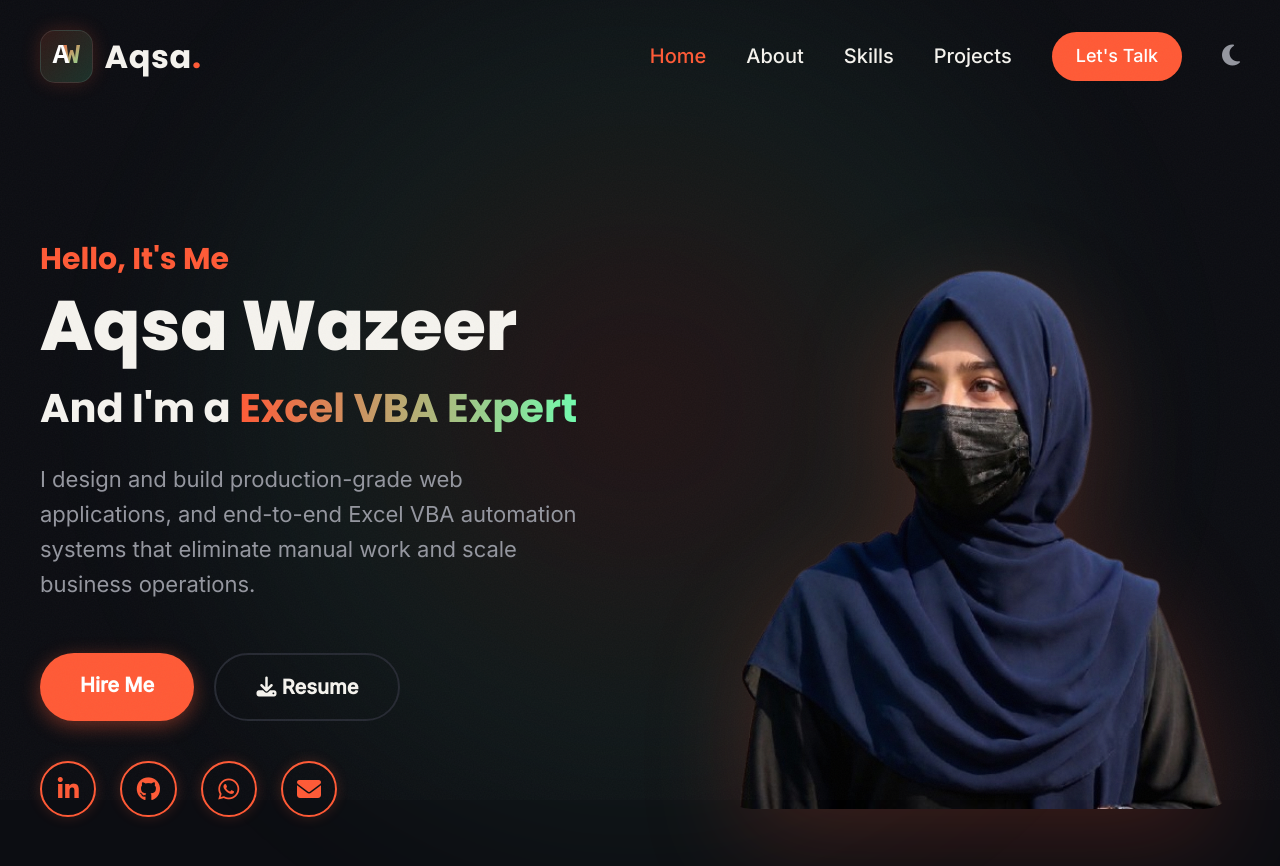
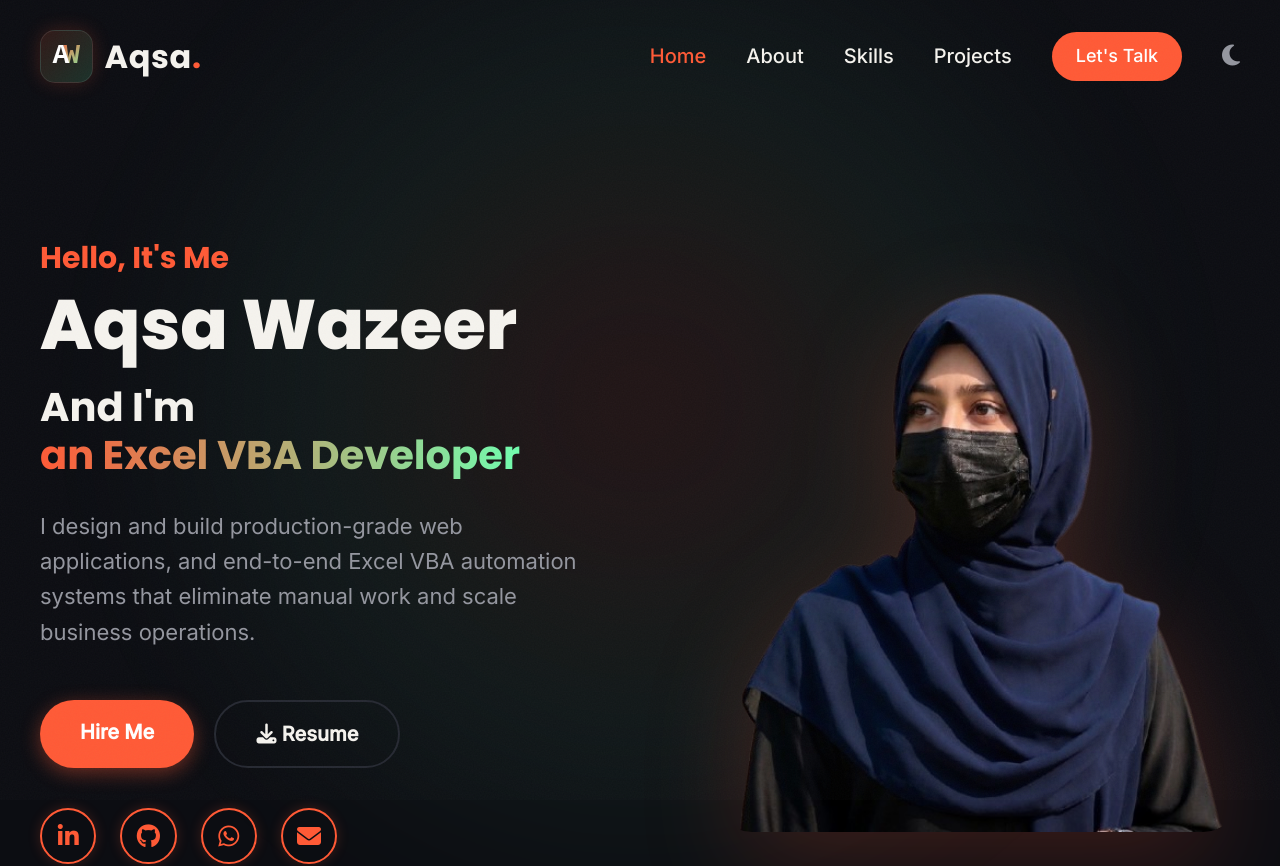
Before and after one commit to hareemrana522-crypto/Portfolio, a React (Vite) app: page / in a window 1280 px wide. Shown: the top 866 px of the page. Built offline with nearby package versions, Linux system fonts and the light colour scheme.

Commit message:
Fix grammar in typing animation (a vs an)

```diff
--- a/src/components/Hero.jsx
+++ b/src/components/Hero.jsx
@@ -4,7 +4,7 @@ const Hero = () => {
   const typingRef = useRef(null);
 
   useEffect(() => {
-    const strings = ["Web Developer", "Excel VBA Expert", "Automation Specialist"];
+    const strings = ["a Web Developer", "an Excel VBA Developer", "an Automation Specialist"];
     let stringIndex = 0;
     let charIndex = 0;
     let isDeleting = false;
@@ -50,7 +50,7 @@ const Hero = () => {
             <h3 className="hello-text">Hello, It's Me</h3>
             <h1 className="name-text">Aqsa Wazeer</h1>
             <h2 className="role-text">
-                And I'm a <span className="highlight typed-block">
+                And I'm <span className="highlight typed-block">
                     <span className="typing-text" ref={typingRef}></span><span className="cursor"></span>
                 </span>
             </h2>
```
